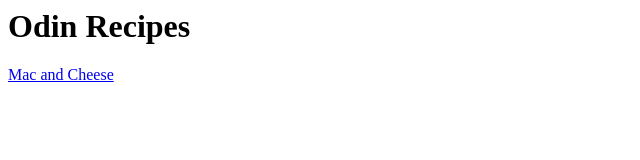
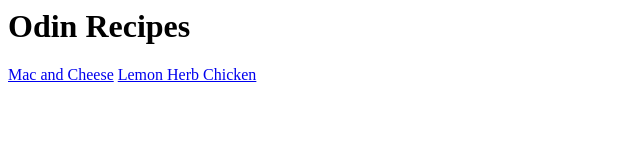
Before and after one commit to Fitzinator/odin-recipes, a plain HTML site: page index.html in a window 1280 px wide. Shown: the whole page, without its empty margins (0-640 px from the left). Drawn offline with Linux system fonts and the light colour scheme.

Commit message:
Add link to chicken recipe to index.html

```diff
--- a/index.html
+++ b/index.html
@@ -6,6 +6,7 @@
         <body>
             <h1>Odin Recipes</h1>
             <a href="./recipes/macandcheese.html">Mac and Cheese</a>
+            <a href="./recipes/lemonherbchicken.html">Lemon Herb Chicken</a>
         </body>
     </html>
 </html>
```
